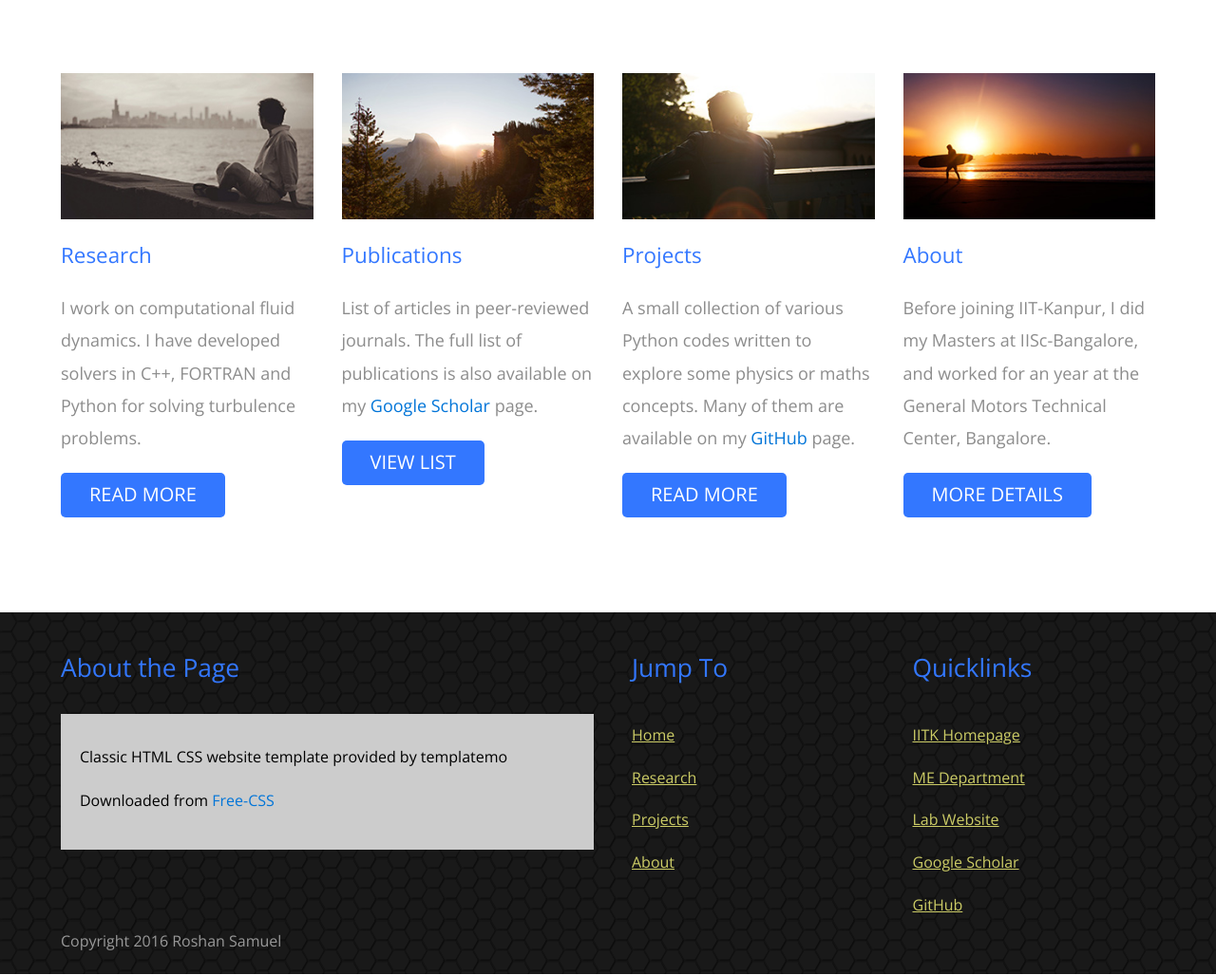
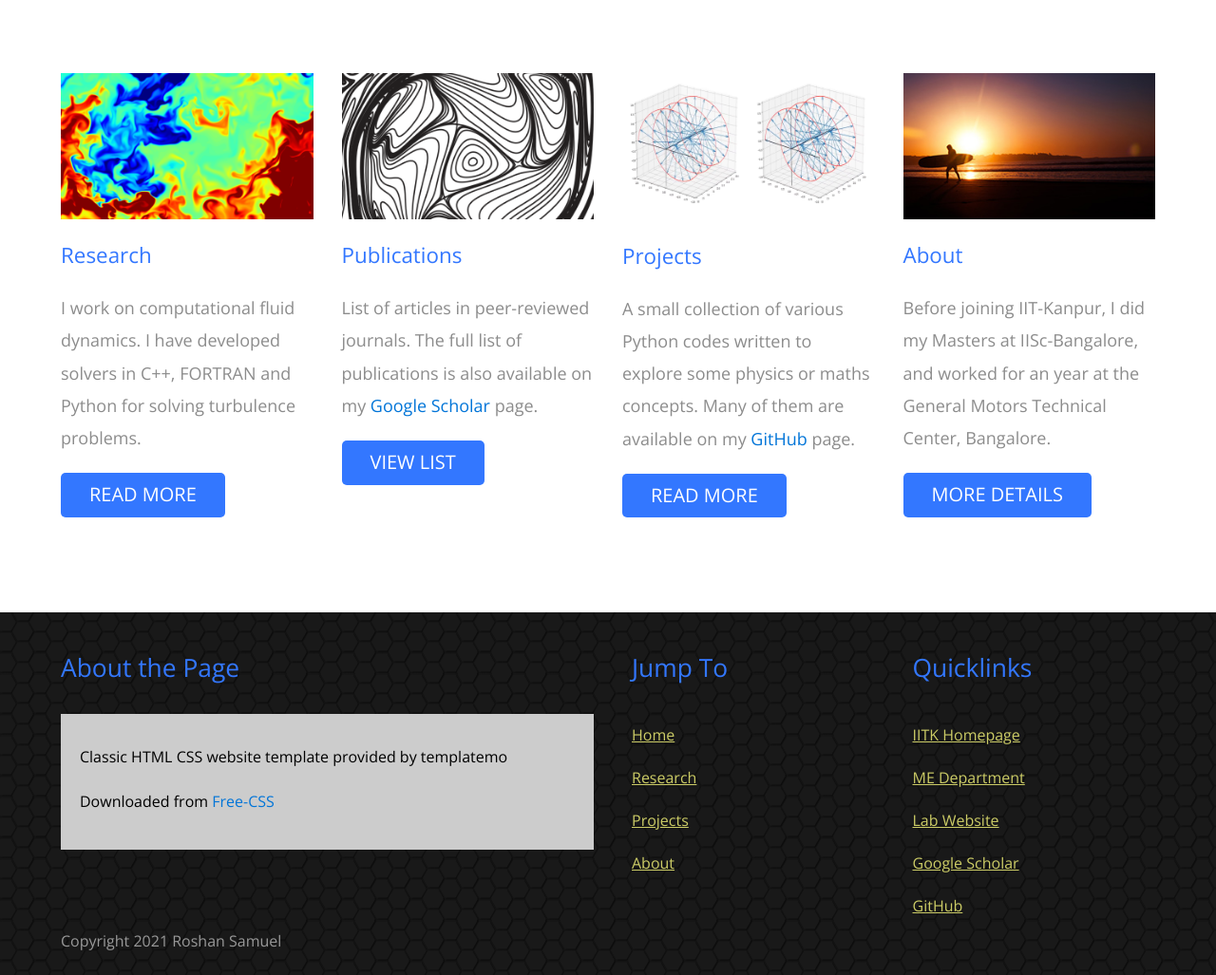
Before and after one commit to roshansamuel/roshansamuel.github.io, a plain HTML site: page index.html in a window 1280 px wide. Shown: the part 853-1880 px from the top of the page at 95% size. Drawn offline with nearby package versions, Linux system fonts and the light colour scheme; a script that the page names is missing.

Commit message:
Updated 3 of 4 images in home page. Minor corrections

```diff
--- a/index.html
+++ b/index.html
@@ -88,7 +88,7 @@ http://www.templatemo.com/tm-488-classic
             <div class="row">
                 <div class="col-xs-12 col-sm-6 col-md-6 col-lg-3 col-xl-3">
                     <div class="tm-content-box">
-                        <img src="img/tm-img-310x180-1.jpg" alt="Image" class="tm-margin-b-20 img-fluid">
+                        <img src="img/tm-img-310x180-1.png" alt="Image" class="tm-margin-b-20 img-fluid">
                         <h4 class="tm-margin-b-20 tm-gold-text">Research</h4>
                         <p class="tm-margin-b-20">
                         I work on computational fluid dynamics.
@@ -101,7 +101,7 @@ http://www.templatemo.com/tm-488-classic
 
                 <div class="col-xs-12 col-sm-6 col-md-6 col-lg-3 col-xl-3">
                     <div class="tm-content-box">
-                        <img src="img/tm-img-310x180-2.jpg" alt="Image" class="tm-margin-b-20 img-fluid">
+                        <img src="img/tm-img-310x180-2.png" alt="Image" class="tm-margin-b-20 img-fluid">
                         <h4 class="tm-margin-b-20 tm-gold-text">Publications</h4>
                         <p class="tm-margin-b-20">
                         List of articles in peer-reviewed journals.
@@ -115,7 +115,7 @@ http://www.templatemo.com/tm-488-classic
 
                 <div class="col-xs-12 col-sm-6 col-md-6 col-lg-3 col-xl-3">
                     <div class="tm-content-box">
-                        <img src="img/tm-img-310x180-3.jpg" alt="Image" class="tm-margin-b-20 img-fluid">
+                        <img src="img/tm-img-310x180-3.png" alt="Image" class="tm-margin-b-20 img-fluid">
                         <h4 class="tm-margin-b-20 tm-gold-text">Projects</h4>
                         <p class="tm-margin-b-20">
                         A small collection of various Python codes
@@ -265,7 +265,7 @@ http://www.templatemo.com/tm-488-classic
 
             <div class="row">
                 <div class="col-xs-12 tm-copyright-col">
-                    <p class="tm-copyright-text">Copyright 2016 Roshan Samuel</p>
+                    <p class="tm-copyright-text">Copyright 2021 Roshan Samuel</p>
                 </div>
             </div>
         </div>
```
Also changed, not shown: about.html (+1 -1 lines), projects.html (+2 -2 lines), research.html (+7 -5 lines), img/tm-img-310x180-1.jpg (deleted), img/tm-img-310x180-1.png (added), img/tm-img-310x180-2.jpg (deleted), img/tm-img-310x180-2.png (added), img/tm-img-310x180-3.jpg (deleted), img/tm-img-310x180-3.png (added), 1 other file.
